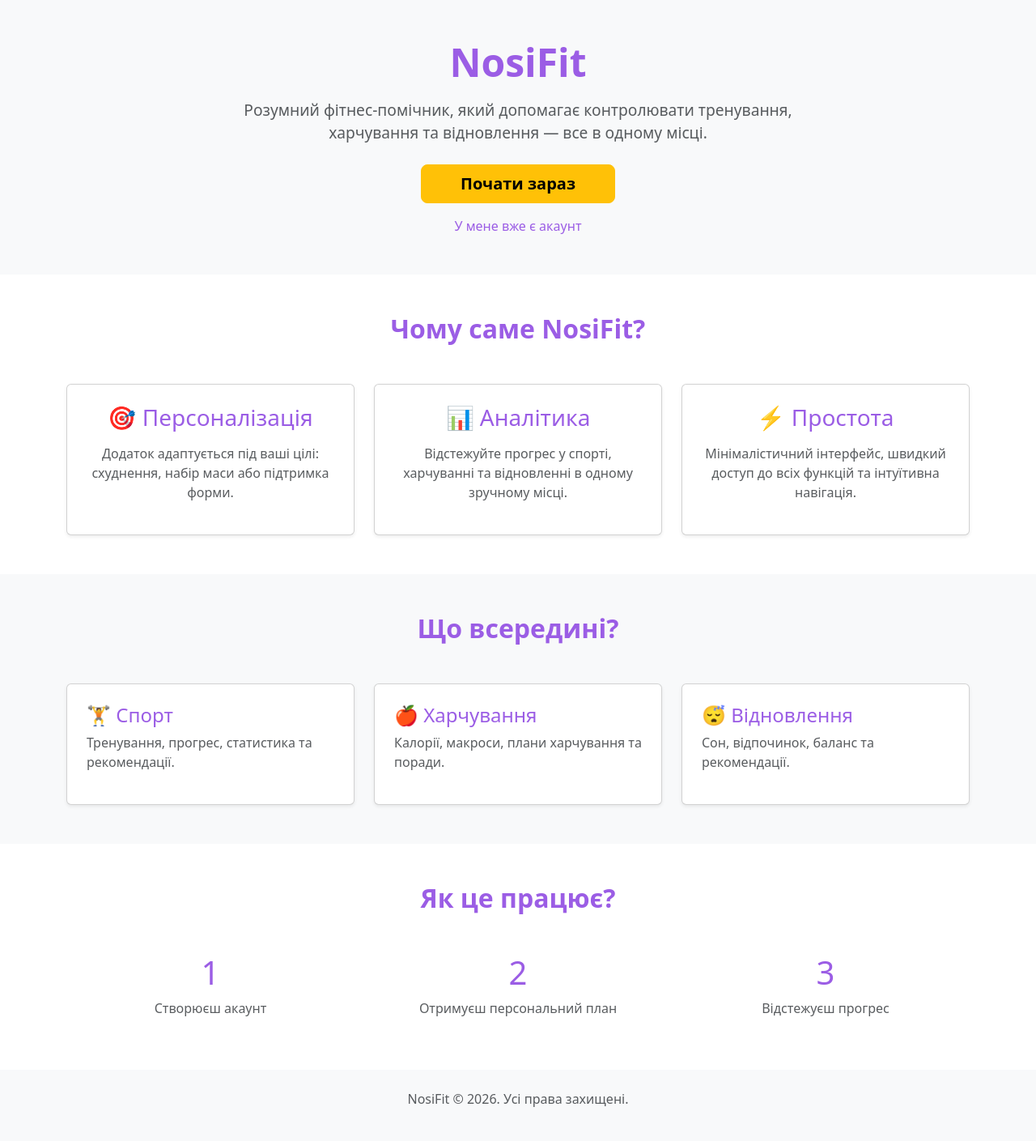
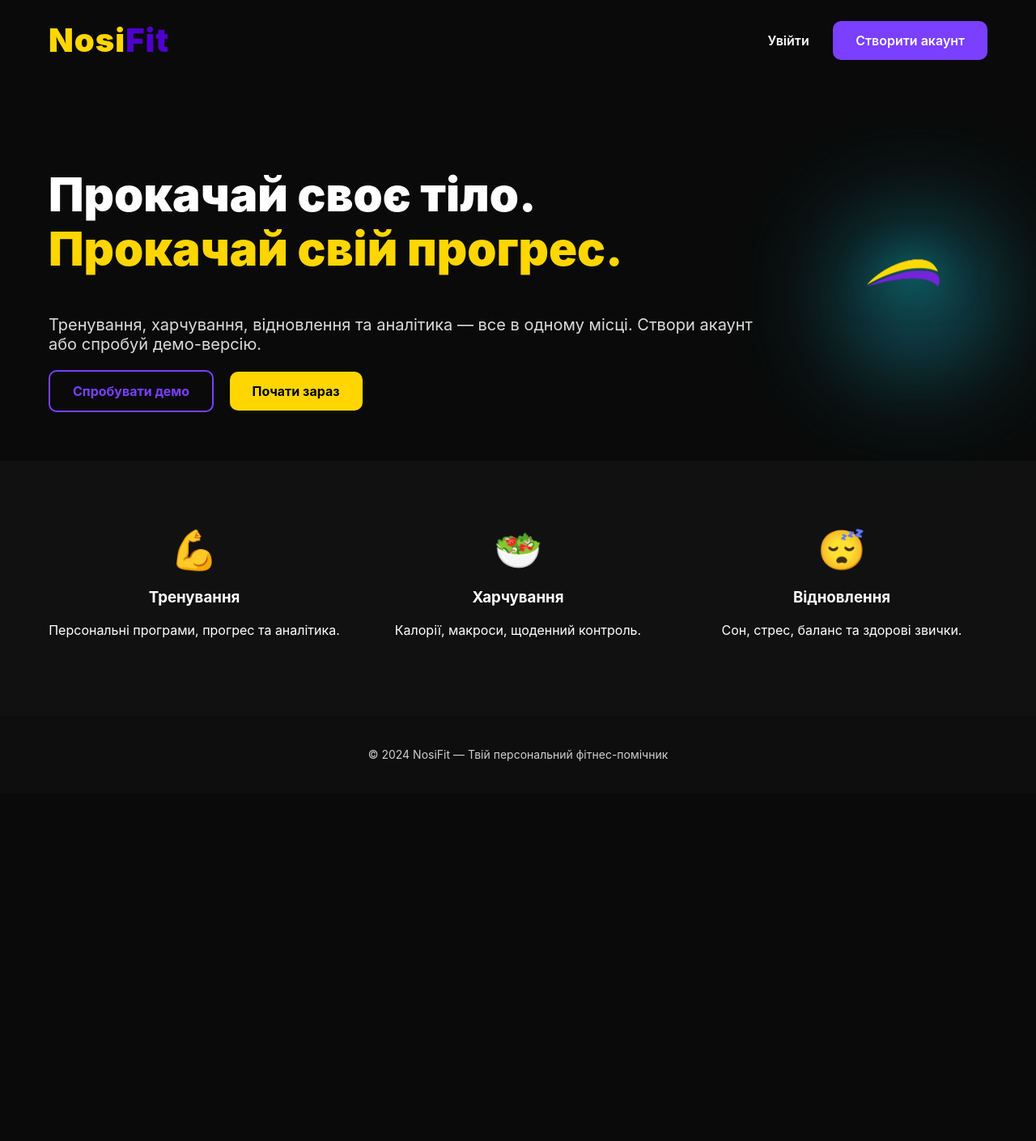
Before and after one commit to NosiOi/Nosi_website, a Flask app: page / in a window 1280 px wide. Shown: the whole page at 81% size. After the commit the page ends 940 px from the top, so only its background shows below. Run offline with Flask 3, Linux system fonts and the light colour scheme.

Commit message:
New landing.html style

```diff
--- a/myapp/app/app.py
+++ b/myapp/app/app.py
@@ -78,7 +78,7 @@ def account():
 
 @app.route("/")
 def index():
-    return render_template("index.html")
+    return render_template("landing.html")
 
 
 @app.route("/dashboard")
--- /dev/null
+++ b/myapp/app/static/css/landing.css
@@ -0,0 +1,202 @@
+/* GLOBAL */
+body {
+    margin: 0;
+    font-family: 'Inter', sans-serif;
+    background: #0A0A0A;
+    color: white;
+    overflow-x: hidden;
+}
+
+/* LOGO */
+.logo {
+    font-size: 40px;
+    font-weight: 900;
+    letter-spacing: 1px;
+}
+
+.logo-main {
+    color: #FFD600;
+}
+
+.logo-accent {
+    color: #4f00cd;
+}
+
+.hero-image {
+    width: 250px;
+    display: flex;
+    justify-content: center;
+    align-items: center;
+    position: relative;
+}
+
+.Nosi_Logo {
+    height: 120px;
+    width: auto;
+    position: relative;
+    left: 25px;
+    top: 20px;
+}
+
+/* HEADER */
+.header {
+    display: flex;
+    justify-content: space-between;
+    padding: 25px 60px;
+    align-items: center;
+}
+
+.header nav a {
+    margin-left: 25px;
+    color: white;
+    text-decoration: none;
+    font-weight: 600;
+    transition: 0.3s;
+}
+
+.header nav a:hover {
+    color: #FFD600;
+}
+
+.nav-btn {
+    background: #7A3FFF;
+    padding: 10px 20px;
+    border-radius: 8px;
+}
+
+.nav-btn:hover {
+    background: #5b2fcc;
+}
+
+/* HERO */
+.hero {
+    display: flex;
+    justify-content: space-between;
+    padding: 60px 60px;
+    align-items: center;
+    position: relative;
+}
+
+.hero-text h1 {
+    font-size: 58px;
+    font-weight: 900;
+    line-height: 1.15;
+}
+
+.hero-text h1 span {
+    color: #FFD600;
+}
+
+.hero-text p {
+    margin-top: 15px;
+    font-size: 20px;
+    opacity: 0.85;
+}
+
+/* BUTTONS */
+.btn {
+    padding: 14px 28px;
+    border-radius: 10px;
+    text-decoration: none;
+    font-weight: 700;
+    transition: 0.25s ease;
+    display: inline-block;
+}
+
+.btn:hover {
+    transform: translateY(-4px);
+    box-shadow: 0 8px 20px rgba(255, 214, 0, 0.25);
+}
+
+.btn.primary {
+    background: #FFD600;
+    color: black;
+}
+
+.btn.primary:hover {
+    background: #e6c200;
+}
+
+.btn.demo {
+    background: transparent;
+    border: 2px solid #7A3FFF;
+    color: #7A3FFF;
+    margin-right: 15px;
+    transition: 0.25s ease;
+}
+
+.btn.demo:hover {
+    background: #7A3FFF;
+    color: white;
+    transform: translateY(-4px);
+    box-shadow: 0 8px 20px rgba(122, 63, 255, 0.35);
+}
+
+/* HERO IMAGE */
+.hero-image img {
+    width: 420px;
+    animation: float 4s ease-in-out infinite;
+    filter: drop-shadow(0 0 25px rgba(0, 209, 192, 0.527));
+}
+
+.glow {
+    width: 165px;
+    height: 165px;
+    background: radial-gradient(circle,
+            rgb(121, 63, 255),
+            rgb(0, 209, 192),
+            rgb(0, 0, 0));
+    position: absolute;
+    top: 8px;
+    right: 4px;
+    filter: blur(70px);
+    border-radius: 50%;
+    opacity: 0.7;
+}
+
+@keyframes float {
+    0% {
+        transform: translateY(0px);
+    }
+
+    50% {
+        transform: translateY(-18px);
+    }
+
+    100% {
+        transform: translateY(0px);
+    }
+}
+
+/* FEATURES */
+.features {
+    display: flex;
+    justify-content: space-around;
+    padding: 80px 40px;
+    background: #111;
+}
+
+.feature {
+    width: 30%;
+    text-align: center;
+    transition: 0.3s;
+}
+
+.feature:hover {
+    transform: translateY(-10px);
+}
+
+.icon {
+    font-size: 48px;
+    margin-bottom: 15px;
+    color: #00D1C1;
+}
+
+/* FOOTER */
+.footer {
+    text-align: center;
+    padding: 25px;
+    background: #0F0F0F;
+    opacity: 0.8;
+    font-size: 14px;
+}
--- a/myapp/app/templates/index.html
+++ b/myapp/app/templates/index.html
@@ -3,150 +3,60 @@
   <head>
     <meta charset="UTF-8" />
     <meta name="viewport" content="width=device-width, initial-scale=1.0" />
-    <title>NosiFit — Твій фітнес-помічник</title>
-
-    <!-- Bootstrap -->
-    <link
-      href="https://cdn.jsdelivr.net/npm/bootstrap@5.3.2/dist/css/bootstrap.min.css"
-      rel="stylesheet"
-    />
-
-    <!-- Custom CSS -->
+    <title>NosiFit — Твій персональний фітнес-помічник</title>
     <link
       rel="stylesheet"
-      href="{{ url_for('static', filename='css/main.css') }}"
+      href="{{ url_for('static', filename='landing.css') }}"
     />
   </head>
 
-  <body class="bg-light">
-    <!-- HERO SECTION -->
-    <section class="py-5 text-center">
-      <div class="container" style="max-width: 800px">
-        <h1 class="fw-bold mb-3" style="color: #9b5de5; font-size: 3rem">
-          NosiFit
-        </h1>
+  <body>
+    <header class="header">
+      <div class="logo">Nosi<span>Fit</span></div>
+      <nav>
+        <a href="/login">Увійти</a>
+        <a href="/register" class="btn">Створити акаунт</a>
+      </nav>
+    </header>
 
-        <p class="text-muted mb-4" style="font-size: 1.2rem">
-          Розумний фітнес‑помічник, який допомагає контролювати тренування,
-          харчування та відновлення — все в одному місці.
+    <section class="hero">
+      <div class="hero-text">
+        <h1>Твій шлях до кращої форми починається тут</h1>
+        <p>
+          Персональні тренування, харчування, відновлення та аналітика — все в
+          одному місці.
         </p>
 
-        <a
-          href="/register"
-          class="btn btn-warning btn-lg px-5 mb-3"
-          style="font-weight: 600"
-        >
-          Почати зараз
-        </a>
+        <div class="hero-buttons">
+          <a href="/demo" class="btn demo">Спробувати демо</a>
+          <a href="/register" class="btn primary">Почати зараз</a>
+        </div>
+      </div>
 
-        <div>
-          <a href="/login" class="text-decoration-none" style="color: #9b5de5">
-            У мене вже є акаунт
-          </a>
-        </div>
+      <div class="hero-image">
+        <div class="circle"></div>
+        <img
+          src="{{ url_for('static', filename='img/fitness.png') }}"
+          alt="Fitness"
+        />
       </div>
     </section>
 
-    <!-- FEATURES SECTION -->
-    <section class="py-5 bg-white">
-      <div class="container">
-        <h2 class="text-center fw-bold mb-5">Чому саме NosiFit?</h2>
+    <section class="features">
+      <div class="feature">
+        <h3>Тренування</h3>
+        <p>Створюй власні тренування або користуйся готовими програмами.</p>
+      </div>
 
-        <div class="row g-4">
-          <div class="col-md-4">
-            <div class="card shadow-sm p-4 h-100 text-center">
-              <h3 class="mb-3">🎯 Персоналізація</h3>
-              <p class="text-muted">
-                Додаток адаптується під ваші цілі: схуднення, набір маси або
-                підтримка форми.
-              </p>
-            </div>
-          </div>
+      <div class="feature">
+        <h3>Харчування</h3>
+        <p>Відстежуй калорії, макроси та формуй здорові звички.</p>
+      </div>
 
-          <div class="col-md-4">
-            <div class="card shadow-sm p-4 h-100 text-center">
-              <h3 class="mb-3">📊 Аналітика</h3>
-              <p class="text-muted">
-                Відстежуйте прогрес у спорті, харчуванні та відновленні в одному
-                зручному місці.
-              </p>
-            </div>
-          </div>
-
-          <div class="col-md-4">
-            <div class="card shadow-sm p-4 h-100 text-center">
-              <h3 class="mb-3">⚡ Простота</h3>
-              <p class="text-muted">
-                Мінімалістичний інтерфейс, швидкий доступ до всіх функцій та
-                інтуїтивна навігація.
-              </p>
-            </div>
-          </div>
-        </div>
+      <div class="feature">
+        <h3>Відновлення</h3>
+        <p>Контролюй сон, стрес і відновлення для максимального прогресу.</p>
       </div>
     </section>
-
-    <!-- FUNCTIONALITY SECTION -->
-    <section class="py-5">
-      <div class="container">
-        <h2 class="text-center fw-bold mb-5">Що всередині?</h2>
-
-        <div class="row g-4">
-          <div class="col-md-4">
-            <div class="card shadow-sm p-4 h-100">
-              <h4 class="mb-2">🏋️ Спорт</h4>
-              <p class="text-muted">
-                Тренування, прогрес, статистика та рекомендації.
-              </p>
-            </div>
-          </div>
-
-          <div class="col-md-4">
-            <div class="card shadow-sm p-4 h-100">
-              <h4 class="mb-2">🍎 Харчування</h4>
-              <p class="text-muted">
-                Калорії, макроси, плани харчування та поради.
-              </p>
-            </div>
-          </div>
-
-          <div class="col-md-4">
-            <div class="card shadow-sm p-4 h-100">
-              <h4 class="mb-2">😴 Відновлення</h4>
-              <p class="text-muted">Сон, відпочинок, баланс та рекомендації.</p>
-            </div>
-          </div>
-        </div>
-      </div>
-    </section>
-
-    <!-- HOW IT WORKS -->
-    <section class="py-5 bg-white">
-      <div class="container">
-        <h2 class="text-center fw-bold mb-5">Як це працює?</h2>
-
-        <div class="row g-4">
-          <div class="col-md-4 text-center">
-            <h1>1</h1>
-            <p class="text-muted">Створюєш акаунт</p>
-          </div>
-
-          <div class="col-md-4 text-center">
-            <h1>2</h1>
-            <p class="text-muted">Отримуєш персональний план</p>
-          </div>
-
-          <div class="col-md-4 text-center">
-            <h1>3</h1>
-            <p class="text-muted">Відстежуєш прогрес</p>
-          </div>
-        </div>
-      </div>
-    </section>
-
-    <!-- FOOTER -->
-    <footer class="py-4 text-center text-muted">
-      <p>NosiFit © 2026. Усі права захищені.</p>
-    </footer>
   </body>
 </html>
--- a/myapp/app/templates/landing.html
+++ b/myapp/app/templates/landing.html
@@ -3,79 +3,75 @@
   <head>
     <meta charset="UTF-8" />
     <meta name="viewport" content="width=device-width, initial-scale=1.0" />
-    <title>NosiFit — Головна</title>
-
-    <!-- Bootstrap -->
-    <link
-      href="https://cdn.jsdelivr.net/npm/bootstrap@5.3.2/dist/css/bootstrap.min.css"
-      rel="stylesheet"
-    />
-
-    <!-- Custom CSS -->
+    <title>NosiFit — Твій фітнес-помічник</title>
     <link
       rel="stylesheet"
-      href="{{ url_for('static', filename='css/main.css') }}"
+      href="{{ url_for('static', filename='css/landing.css') }}"
     />
   </head>
 
-  <body class="bg-light">
-    <div
-      class="container d-flex flex-column justify-content-center align-items-center"
-      style="min-height: 100vh"
-    >
-      <h1 class="fw-bold mb-3" style="color: #9b5de5">NosiFit</h1>
+  <body>
+    <!-- HEADER -->
+    <header class="header">
+      <div class="logo">
+        <span class="logo-main">Nosi</span><span class="logo-accent">Fit</span>
+      </div>
+      <nav>
+        <a href="/login">Увійти</a>
+        <a href="/register" class="btn nav-btn">Створити акаунт</a>
+      </nav>
+    </header>
 
-      <p class="text-muted text-center mb-4" style="max-width: 500px">
-        Твій персональний фітнес‑помічник для контролю спорту, харчування та
-        відновлення.
-      </p>
+    <!-- HERO -->
+    <section class="hero">
+      <div class="hero-text">
+        <h1>Прокачай своє тіло.<br /><span>Прокачай свій прогрес.</span></h1>
 
-      <!-- Кольорові точки -->
-      <div class="d-flex gap-3 mb-4">
-        <div
-          style="
-            width: 14px;
-            height: 14px;
-            background: #00bbf9;
-            border-radius: 50%;
-          "
-        ></div>
-        <div
-          style="
-            width: 14px;
-            height: 14px;
-            background: #ffd43b;
-            border-radius: 50%;
-          "
-        ></div>
-        <div
-          style="
-            width: 14px;
-            height: 14px;
-            background: #9b5de5;
-            border-radius: 50%;
-          "
-        ></div>
+        <p>
+          Тренування, харчування, відновлення та аналітика — все в одному місці.
+          Створи акаунт або спробуй демо-версію.
+        </p>
+
+        <div class="hero-buttons">
+          <a href="/demo" class="btn demo">Спробувати демо</a>
+          <a href="/register" class="btn primary">Почати зараз</a>
+        </div>
       </div>
 
-      <!-- Кнопка Почати -->
-      <a
-        href="/register"
-        class="btn btn-warning btn-lg px-5 mb-3"
-        style="font-weight: 600"
-      >
-        Почати зараз
-      </a>
+      <div class="hero-image">
+        <div class="glow"></div>
+        <img
+          src="{{ url_for('static', filename='img/Nosi_Logo.png') }}"
+          alt="NosiLogo"
+          class="Nosi_Logo"
+        />
+      </div>
+    </section>
 
-      <!-- Кнопка У мене вже є акаунт -->
-      <a href="/login" class="text-decoration-none" style="color: #9b5de5">
-        У мене вже є акаунт
-      </a>
+    <!-- FEATURES -->
+    <section class="features">
+      <div class="feature">
+        <div class="icon">💪</div>
+        <h3>Тренування</h3>
+        <p>Персональні програми, прогрес та аналітика.</p>
+      </div>
 
-      <p class="text-muted mt-4" style="max-width: 450px; text-align: center">
-        Створи акаунт, щоб отримати доступ до персонального плану тренувань,
-        харчування та відновлення.
-      </p>
-    </div>
+      <div class="feature">
+        <div class="icon">🥗</div>
+        <h3>Харчування</h3>
+        <p>Калорії, макроси, щоденний контроль.</p>
+      </div>
+
+      <div class="feature">
+        <div class="icon">😴</div>
+        <h3>Відновлення</h3>
+        <p>Сон, стрес, баланс та здорові звички.</p>
+      </div>
+    </section>
+
+    <!-- FOOTER -->
+    <footer class="footer">
+      <p>© 2024 NosiFit — Твій персональний фітнес-помічник</p>
+    </footer>
   </body>
 </html>
```
Also changed, not shown: myapp/app/static/img/Nosi_Logo.png (added).
